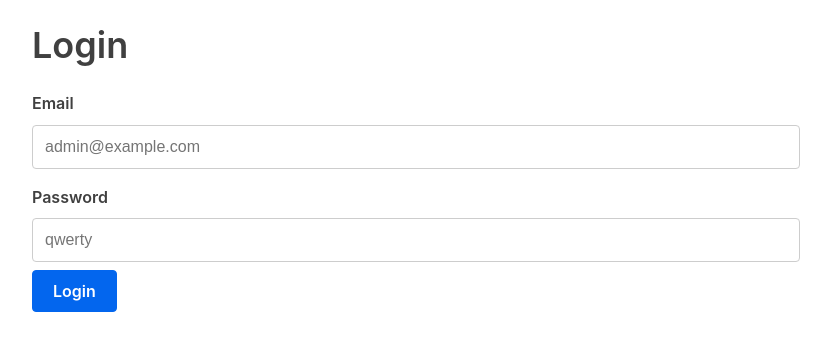
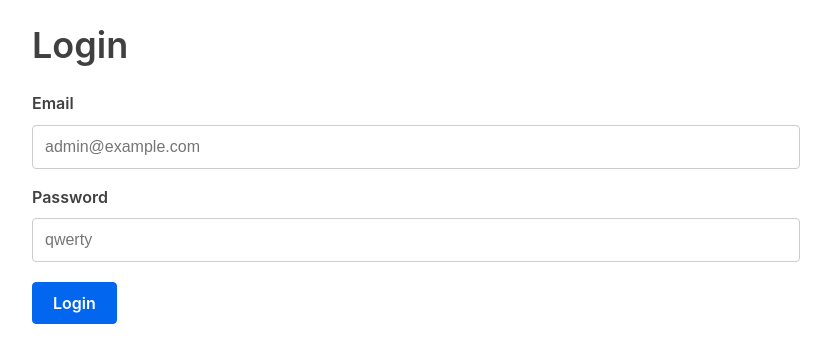
Before and after one commit to tommyputranto/klassku-frontend, a React (Create React App) app: page / in a window 1280 px wide. Shown: the top 362 px of the page, without its empty margins (224-1055 px from the left). Built offline with nearby package versions, Linux system fonts and the light colour scheme.

Commit message:
refactor(app): update login teruna

```diff
--- a/src/components/App/App.css
+++ b/src/components/App/App.css
@@ -36,3 +36,17 @@
     transform: rotate(360deg);
   }
 }
+
+.login-btn {
+  margin-top: 12px;
+}
+
+.logout-btn,
+.cancel {
+  margin-left: 12px;
+}
+
+.main-btns {
+  margin-top: 30px;
+  margin-bottom: 18px;
+}
--- a/src/components/App/App.js
+++ b/src/components/App/App.js
@@ -8,15 +8,15 @@ class App extends Component {
     super(props);
 
     this.state = {
-      isLoggedIn: false
+      isLoggedIn: ""
     };
 
-    this.onLoginSuccess = this.onLoginSuccess.bind(this);
+    this.onLoginSuccess = this.onLoginTeruna.bind(this);
     this.onLogoutSuccess = this.onLogoutSuccess.bind(this);
   }
 
-  onLoginSuccess() {
-    this.setState({ isLoggedIn: true });
+  onLoginTeruna() {
+    this.setState({ isLoggedIn: "teruna" });
   }
 
   onLogoutSuccess() {
@@ -25,11 +25,22 @@ class App extends Component {
 
   render() {
     const { isLoggedIn } = this.state;
+    let showPage;
+    switch (isLoggedIn) {
+      case "teruna":
+        //show page if loggedIn
+        // <Dashboard onLogoutSuccess={this.onLogoutSuccess} />
+        console.log("login teruna");
+
+        break;
+
+      default:
+        showPage = <Login onLoginTeruna={this.onLoginSuccess} />;
+    }
 
     return (
       <div>
-        {!isLoggedIn && <Login onLoginSuccess={this.onLoginSuccess} />}
-        {/* {isLoggedIn && <Dashboard onLogoutSuccess={this.onLogoutSuccess} />} */}
+        {showPage}
       </div>
     );
   }
--- a/src/components/Login/Login.js
+++ b/src/components/Login/Login.js
@@ -38,7 +38,7 @@ class Login extends Component {
                     Swal.showLoading();
                 },
                 onClose: () => {
-                    this.props.onLoginSuccess();
+                    this.props.onLoginTeruna();
 
                     Swal.fire({
                         position: 'center',
```
